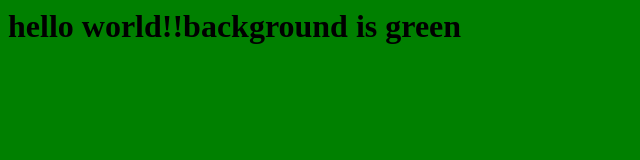
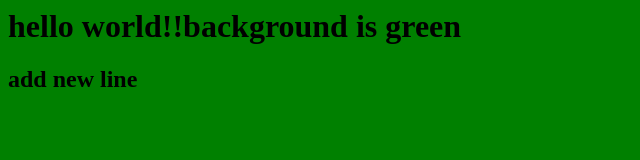
Before and after one commit to csyoong28/git, a plain HTML site: page index.html in a window 1280 px wide. Shown: the whole page, without its empty margins (0-640 px from the left). Drawn offline with Linux system fonts and the light colour scheme.

```diff
--- a/index.html
+++ b/index.html
@@ -5,6 +5,7 @@
 	</head>
 	<body>
 		<h1>hello world!!background is green</h1>
+		<h2>add new line</h2>
 	</body>
 
 </html>
```
Also changed, not shown: 1 other file.
